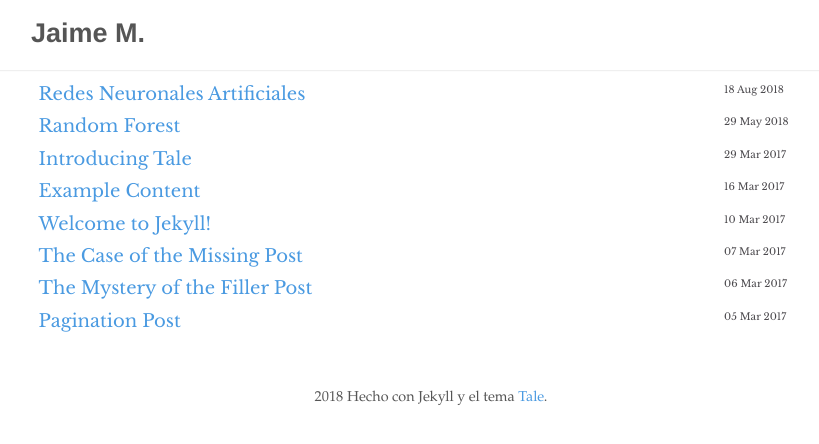
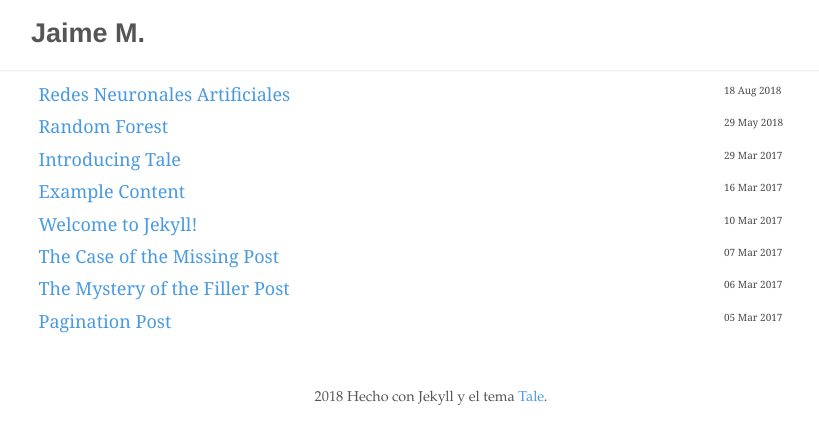
Before and after one commit to jmanquez/jmanquez.github.io, a Jekyll site: the page built from index.html, in a window 1280 px wide. Shown: the top 444 px of the page, without its empty margins (209-1028 px from the left). Built offline with Jekyll 4.4.1, drawn with Linux system fonts in a browser that asks for light colours; the list of posts is cut into pages by our own code.

Commit message:
updat font

```diff
--- a/_sass/tale/_variables.scss
+++ b/_sass/tale/_variables.scss
@@ -11,7 +11,7 @@ $shadow-color: rgba(0, 0, 0, .2);
 $code-color: #bf616a;
 
 // Fonts
-$serif-primary: 'Libre Baskerville', 'Times New Roman', Times, serif;
+$serif-primary: 'Georgia', 'Libre Baskerville', 'Times New Roman', Times, serif;
 $serif-secondary: Palatino, 'Palatino LT STD', 'Palatino Linotype', 'Book Antiqua', 'Georgia', serif;
 $sans-serif: 'Helvetica Neue', 'Segoe UI', Helvetica, Arial, sans-serif;
 $monospaced: Menlo, Monaco, monospace;
```
